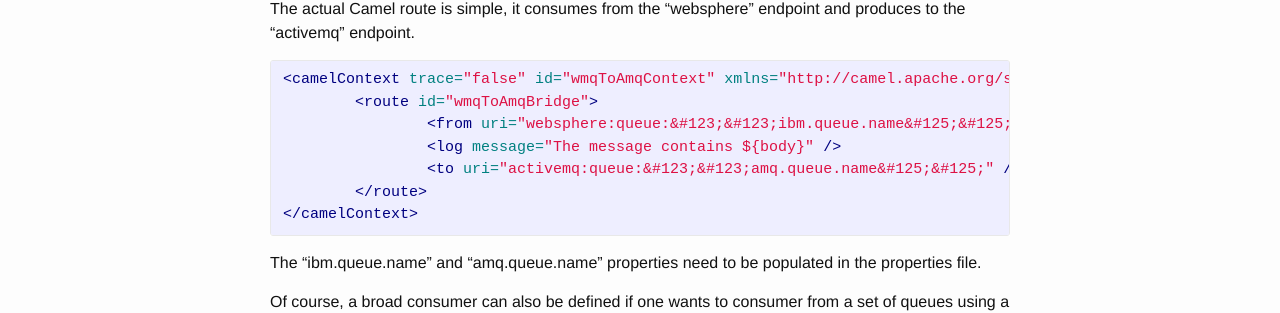
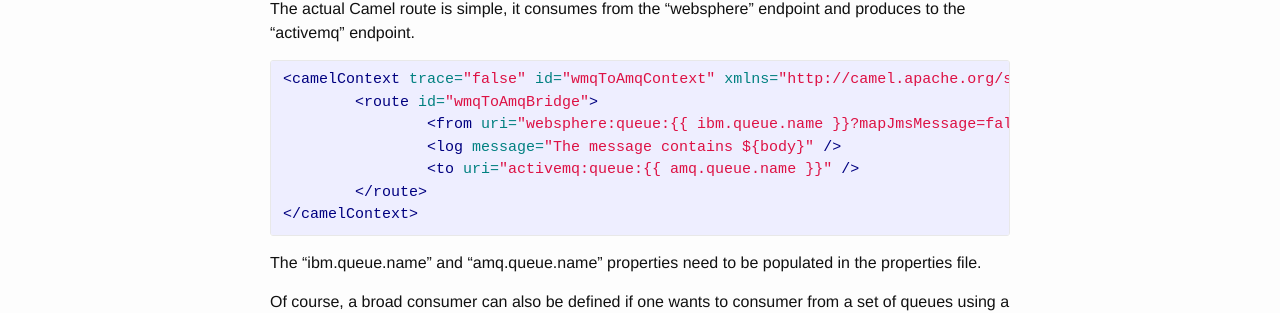
Before and after one commit to smparekh/smparekh.github.io, a Jekyll site: the page built from _posts/2016-01-30-wmq-to-amq-bridge.markdown, in a window 1280 px wide. Shown: the part 1310-1623 px from the top of the page. Built offline with Jekyll 4.4.1, drawn with Linux system fonts in a browser that asks for light colours.

Commit message:
Fixed syntax

```diff
--- a/_posts/2016-01-30-wmq-to-amq-bridge.markdown
+++ b/_posts/2016-01-30-wmq-to-amq-bridge.markdown
@@ -58,9 +58,9 @@
 {% highlight xml %}
 <camelContext trace="false" id="wmqToAmqContext" xmlns="http://camel.apache.org/schema/blueprint">
 	<route id="wmqToAmqBridge">
-		<from uri="websphere:queue:&#123;&#123;ibm.queue.name&#125;&#125;?mapJmsMessage=false" />
+		<from uri="websphere:queue:{{ "{{ ibm.queue.name " }}}}?mapJmsMessage=false" />
 		<log message="The message contains ${body}" />
-		<to uri="activemq:queue:&#123;&#123;amq.queue.name&#125;&#125;" />
+		<to uri="activemq:queue:{{ "{{ amq.queue.name " }}}}" />
 	</route>
 </camelContext>
 {% endhighlight %}
```
